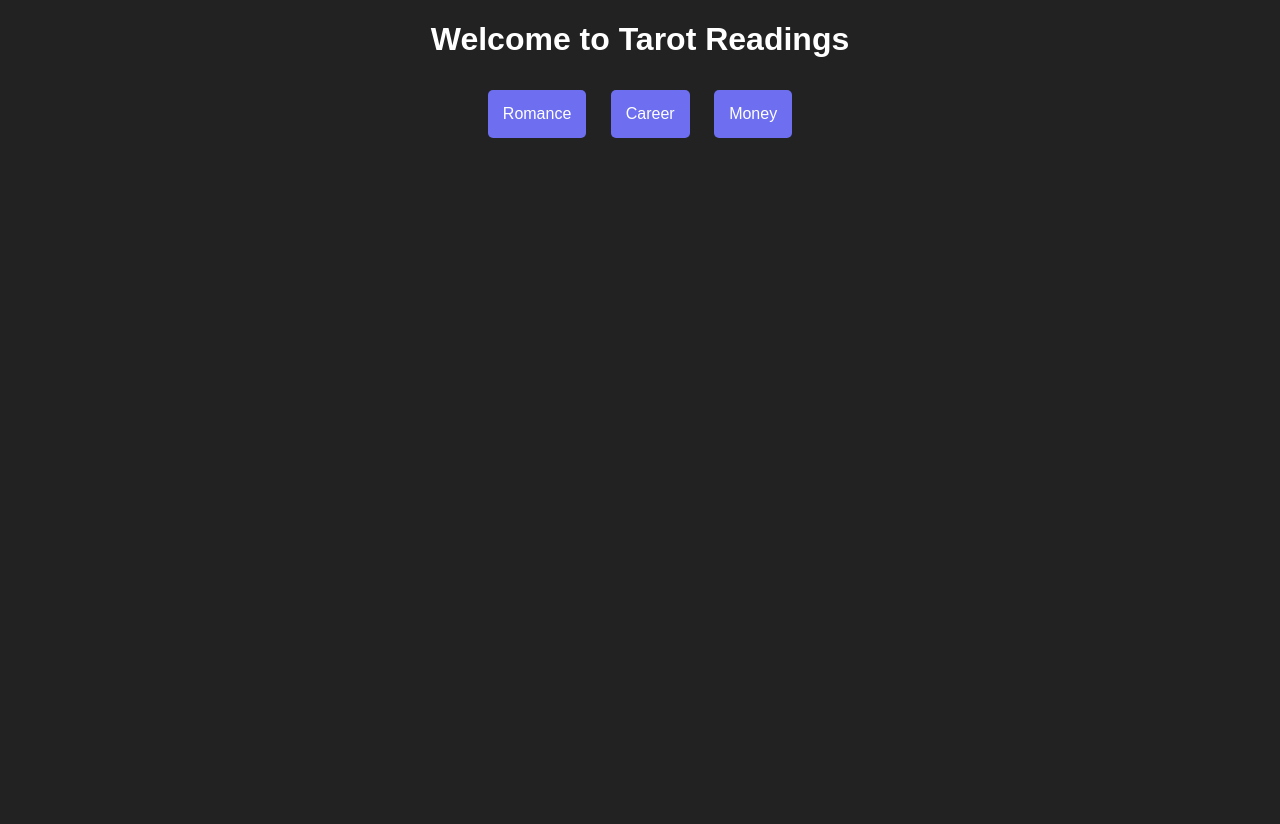
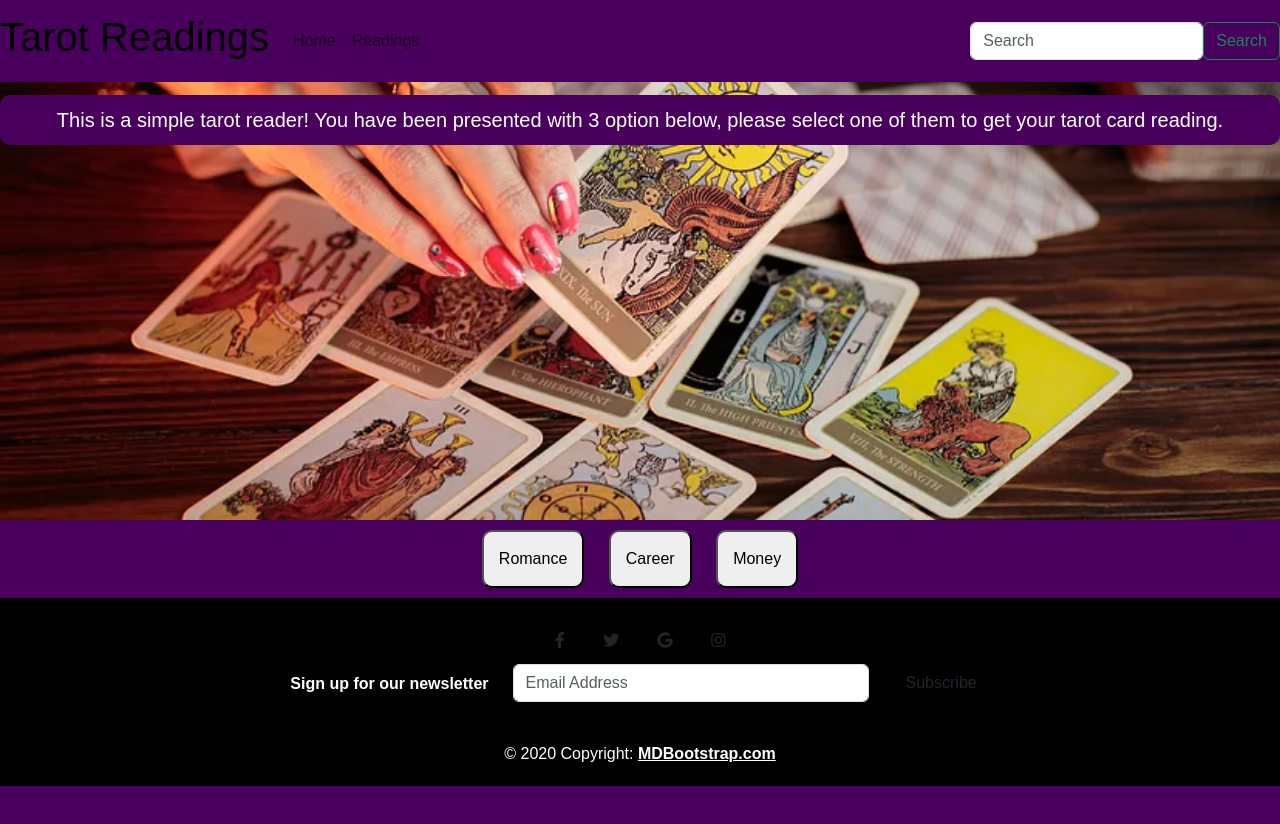
Before and after one commit to saranyasounderr/Final, a website: page public/index.html in a window 1280 px wide. Before the commit the page ends 800 px from the top, so only its background shows below. Drawn offline with nearby package versions, Linux system fonts and the light colour scheme.

Commit message:
99.9 percent done

```diff
--- a/public/index.html
+++ b/public/index.html
@@ -4,19 +4,124 @@
     <meta charset="UTF-8">
     <meta name="viewport" content="width=device-width, initial-scale=1.0">
     <title>Tarot Card Reading</title>
+    <link href="https://cdn.jsdelivr.net/npm/bootstrap@5.3.3/dist/css/bootstrap.min.css" rel="stylesheet" integrity="sha384-QWTKZyjpPEjISv5WaRU9OFeRpok6YctnYmDr5pNlyT2bRjXh0JMhjY6hW+ALEwIH" crossorigin="anonymous">
+
+    <script src="https://cdn.jsdelivr.net/npm/bootstrap@5.3.3/dist/js/bootstrap.bundle.min.js" integrity="sha384-YvpcrYf0tY3lHB60NNkmXc5s9fDVZLESaAA55NDzOxhy9GkcIdslK1eN7N6jIeHz" crossorigin="anonymous"></script>
+    <script src="https://cdn.jsdelivr.net/npm/@popperjs/core@2.11.8/dist/umd/popper.min.js" integrity="sha384-I7E8VVD/ismYTF4hNIPjVp/Zjvgyol6VFvRkX/vR+Vc4jQkC+hVqc2pM8ODewa9r" crossorigin="anonymous"></script>
+    <script src="https://cdn.jsdelivr.net/npm/bootstrap@5.3.3/dist/js/bootstrap.min.js" integrity="sha384-0pUGZvbkm6XF6gxjEnlmuGrJXVbNuzT9qBBavbLwCsOGabYfZo0T0to5eqruptLy" crossorigin="anonymous"></script>
+    <link href="https://cdnjs.cloudflare.com/ajax/libs/font-awesome/5.15.4/css/all.min.css" rel="stylesheet">
+
     <link rel="stylesheet" href="style.css">
 </head>
+
+<header>
+
+    <nav class="navbar navbar-expand-sm navbar-light fixed-top">
+
+      <button class="navbar-toggler" type="button" data-toggle="collapse" data-target="#navbarTogglerDemo03">
+        <span class="navbar-toggler-icon"></span>
+      </button>
+
+      <a class="navbar-brand" href="#"><h1>Tarot Readings</h1></a>
+
+      <div class="collapse navbar-collapse" id="navbarTogglerDemo03">
+
+        <ul class="navbar-nav">
+          <li class="nav-item">
+            <a class="nav-link" href="index.html">Home</a>
+          </li>
+
+          <li class="nav-item">
+            <a class="nav-link" href="category.html">Readings</a>
+          </li>
+        </ul>
+
+        <form class="form-inline">
+          <input class="form-control" type="search" placeholder="Search">
+          <button class="btn btn-outline-success" type="submit">Search</button>
+        </form>
+
+
+      </div>
+    </nav>
+
+
+  </header>
+
 <body>
-    <h1>Welcome to Tarot Readings</h1>
+
+    <div class="jumbotron">
+      <div class="main">
+      <h1 class="display-4">Hello!</h1>
+      <p class="lead">This is a simple tarot reader! You have been presented with 3 option below, please select one of them to get your tarot card reading.</p>
+      </div>
+
+      <!--<hr class="my-4">-->
+
       <div class="categories">
         <button onclick="selectCategory('romance')">Romance</button>
         <button onclick="selectCategory('career')">Career</button>
         <button onclick="selectCategory('money')">Money</button>
       </div>
+
       <script>
           function selectCategory(category) {
               window.location.href = `/category.html?category=${category}`;
           }
       </script>
+    </div>
 </body>
+
+<footer class="text-center">
+
+  <div class="container">
+    <section>
+      <a data-mdb-ripple-init class="btn btn-outline btn-floating m-1" href="#!" role="button">
+        <i class="fab fa-facebook-f"></i>
+      </a>
+
+
+      <a data-mdb-ripple-init class="btn btn-outline btn-floating m-1" href="#!" role="button">
+        <i class="fab fa-twitter"></i>
+      </a>
+
+      <a data-mdb-ripple-init class="btn btn-outline btn-floating m-1" href="#!" role="button">
+        <i class="fab fa-google"></i>
+      </a>
+
+      <a data-mdb-ripple-init class="btn btn-outline btn-floating m-1" href="#!" role="button">
+        <i class="fab fa-instagram"></i>
+      </a>
+    </section>
+
+    <section>
+      <div class="row d-flex justify-content-center">
+        <div class="col-auto">
+          <p class="pt-2">
+          <strong>Sign up for our newsletter</strong>
+          </p>
+        </div>
+
+        <div class="col-sm-4">
+          <div data-mdb-input-init class="form-outline mb-4">
+            <input type="email" id="form5Example24" class="form-control" placeholder="Email Address">
+          </div>
+        </div>
+
+        <div class="col-auto">
+          <button data-mdb-ripple-init type="submit" class="btn btn-outline mb-4">
+            <p>Subscribe</p>
+          </button>
+        </div>
+
+      </div>
+    </section>
+  </div>
+
+  <div style="background-color: rgba(0, 0, 0, 0.05);">
+    © 2020 Copyright:
+    <a class="text-reset fw-bold" href="https://mdbootstrap.com/">MDBootstrap.com</a>
+  </div>
+</footer>
+
 </html>
--- a/public/style.css
+++ b/public/style.css
@@ -1,74 +1,59 @@
 body {
     font-family: Arial, sans-serif;
     text-align: center;
-    background: #222;
+    background-color: #49005d;
+    margin  : 20px 0px 50px 0px;
     color: #fff;
+}
+
+footer{
+    background-color: black;
+    padding: 20px;
+}
+
+
+.navbar .form-inline {
+    margin-left: auto;
+    display: flex;
+}
+
+.navbar{
+    background-color: #49005d;
+}
+
+.navbar-brand .nav-link{
+    margin: 0px 10px 0px 20px;
+}
+
+.main{
+    height: 500px;
+    background-image: url("img1.webp");
+    background-position: center;
+    background-repeat: no-repeat;
+    background-size: cover;
+
+}
+
+.main p{
+    padding: 10px;
+    border-radius: 10px;
+    background-color: #49005d;
+    text-shadow: 1px;
+    margin: auto;
 }
 
 .categories button, #cards button {
     margin: 10px;
     padding: 15px;
     font-size: 16px;
+    border-radius: 10px;
     cursor: pointer;
 }
 
 #readings {
     margin-top: 20px;
     font-size: 18px;
-    background: #444;
+    background: #49005d;
     padding: 10px;
     border-radius: 8px;
 }
-/* Modal styles */
-.modal {
-    display: none; /* Hidden by default */
-    position: fixed;
-    z-index: 1; /* Sit on top */
-    left: 0;
-    top: 0;
-    width: 100%;
-    height: 100%;
-    overflow: auto; /* Enable scroll if needed */
-    background-color: rgba(0, 0, 0, 0.4); /* Black w/ opacity */
-    padding-top: 60px;
-}
-
-.modal-content {
-    background-color: #222;
-    margin: 5% auto;
-    padding: 20px;
-    border: 1px solid #888;
-    width: 80%;
-    max-width: 500px;
-    color: white;
-    border-radius: 8px;
-}
-
-.close-btn {
-    color: #aaa;
-    float: right;
-    font-size: 28px;
-    font-weight: bold;
-}
-
-.close-btn:hover,
-.close-btn:focus {
-    color: black;
-    text-decoration: none;
-    cursor: pointer;
-}
-
-button {
-    background-color: #6d6ff0;
-    color: white;
-    border: none;
-    padding: 10px 20px;
-    text-align: center;
-    font-size: 16px;
-    cursor: pointer;
-    border-radius: 5px;
-}
-
-button:hover {
-    background-color: #45a049;
-}
```
Also changed, not shown: public/img1.webp (added). Lines whose indentation alone changed are shown as unchanged.
